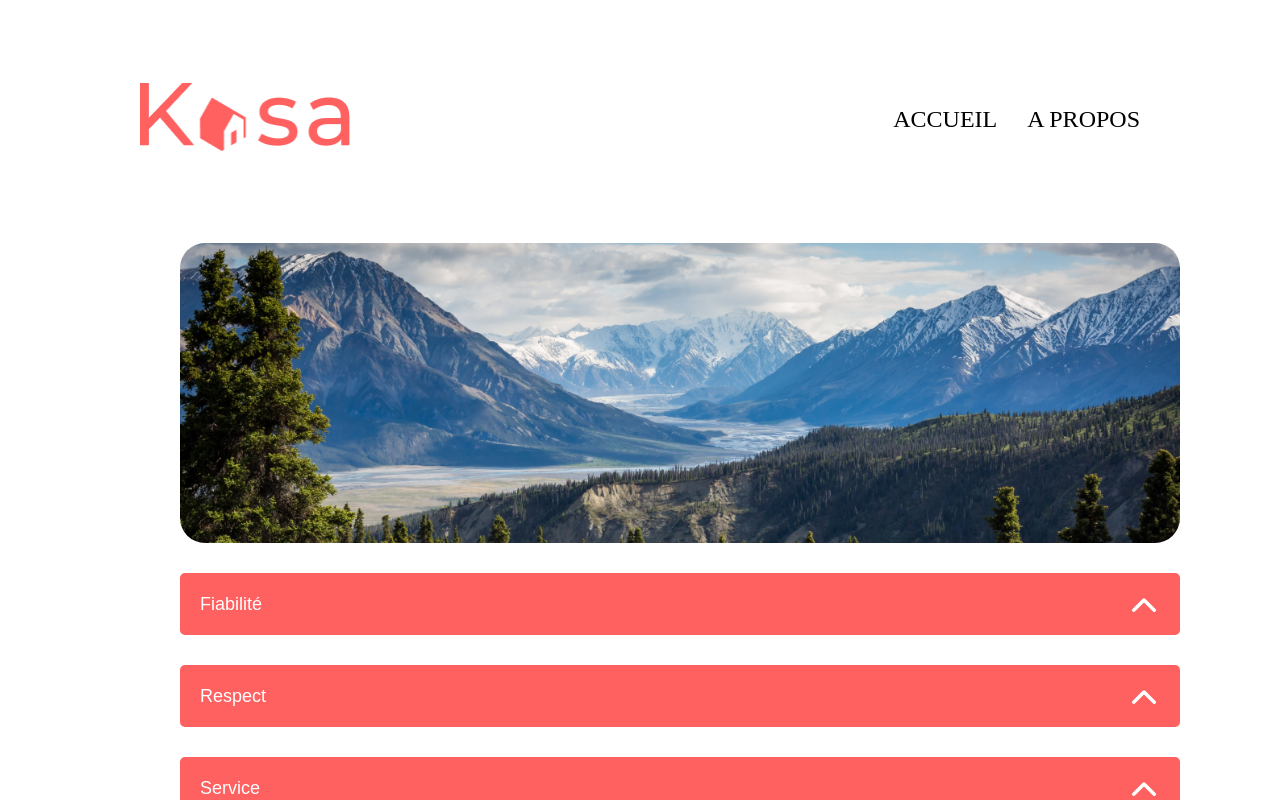
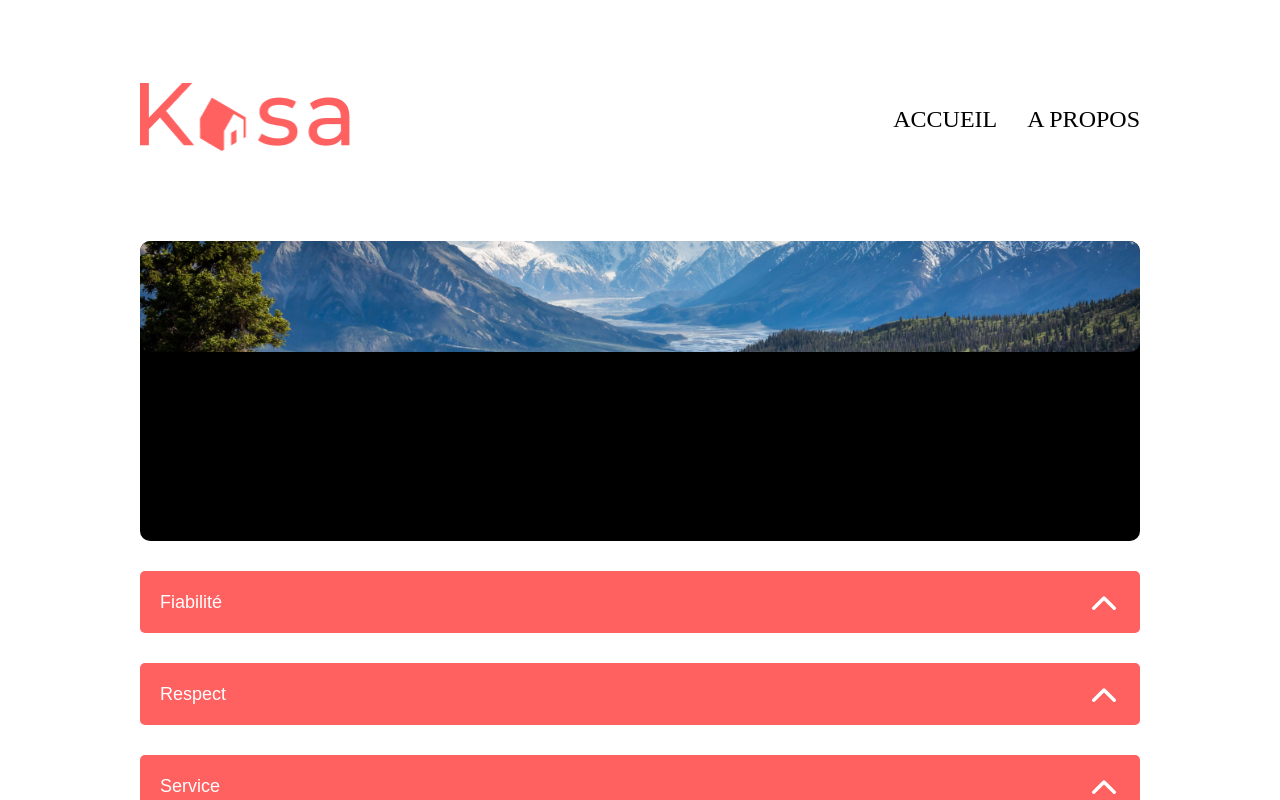
Before and after one commit to samaki8/KASA, a React (Vite) app in the folder Kasa-app/: page /about in a window 1280 px wide. Shown: the top 800 px of the page. Built offline with nearby package versions, Linux system fonts and the light colour scheme.

Commit message:
corrections

```diff
--- a/Kasa-app/index.html
+++ b/Kasa-app/index.html
@@ -1,5 +1,5 @@
 <!doctype html>
-<html lang="en">
+<html lang="fr">
   <head>
     <meta charset="UTF-8" />
     <link rel="icon" type="image/svg+xml" href="/vite.svg" />
--- a/Kasa-app/src/pages/About.jsx
+++ b/Kasa-app/src/pages/About.jsx
@@ -64,7 +64,7 @@ function About() {
 						<ArrowIcon2 className={`ArrowIcon2 ${openSection.service ? 'rotate' : ''}`} />
 					</button>
 					<div className={`content ${openSection.service ? 'active' : ''}`}>
-						<p>Notre équipe se tient à votre disposition pour vous fournir une expérience parfaite. N'hésitez pas à nous contacter si vous avez la moindre question.</p>
+						<p>{"Notre équipe se tient à votre disposition pour vous fournir une expérience parfaite. N'hésitez pas à nous contacter si vous avez la moindre question."}</p>
 					</div>
 				</div>
 
@@ -77,7 +77,7 @@ function About() {
 						<ArrowIcon2 className={`ArrowIcon2 ${openSection.securite ? 'rotate' : ''}`} />
 					</button>
 					<div className={`content ${openSection.securite ? 'active' : ''}`}>
-						<p>La sécurité est la priorité de Kasa. Aussi bien pour nos hôtes que pour les voyageurs, chaque logement correspond aux critères de sécurité établis par nos services. En laissant une note aussi bien à l'hôte qu'au locataire, cela permet à nos équipes de vérifier que les standards sont bien respectés.</p>
+						<p>{"La sécurité est la priorité de Kasa. Aussi bien pour nos hôtes que pour les voyageurs, chaque logement correspond aux critères de sécurité établis par nos services. En laissant une note aussi bien à l'hôte qu'au locataire, cela permet à nos équipes de vérifier que les standards sont bien respectés."}</p>
 					</div>
 				</div>
 			</div>
--- a/Kasa-app/src/styles/About.css
+++ b/Kasa-app/src/styles/About.css
@@ -3,21 +3,26 @@
   flex-direction: column;
   align-items: center;
   width: 100%;
-  padding: 20px;
+  padding: 19px 0;
 }
+
 .about .banner {
   width: 100%;
-  height: 223px;
+  height: 111px;
   margin-bottom: 30px;
-  border-radius: 25px;
+  border-radius: 10px;
   overflow: hidden;
+  background: #000;
+  mix-blend-mode: darken;
 }
+
 .about .banner img {
   width: 100%;
-  height: 100%;
-  -o-object-fit: cover;
-     object-fit: cover;
+  height: 111px;
+  object-fit: cover;
+  border-radius: 10px;
 }
+
 .about .values-container {
   width: 100%;
   max-width: 1023px;
@@ -25,9 +30,11 @@
   flex-direction: column;
   gap: 30px;
 }
+
 .about .values-container .value-item {
   width: 100%;
 }
+
 .about .values-container .value-item .collapsible {
   width: 100%;
   padding: 10px 20px;
@@ -42,13 +49,16 @@
   justify-content: space-between;
   align-items: center;
 }
+
 .about .values-container .value-item .collapsible .ArrowIcon2 {
   transition: transform 0.3s ease;
   transform-origin: center;
 }
+
 .about .values-container .value-item .collapsible .ArrowIcon2.rotate {
   transform: rotate(180deg);
 }
+
 .about .values-container .value-item .content {
   background-color: #F6F6F6;
   color: #FF6060;
@@ -57,10 +67,12 @@
   transition: max-height 0.3s ease;
   border-radius: 0 0 5px 5px;
 }
+
 .about .values-container .value-item .content.active {
   max-height: 500px;
   padding: 20px;
 }
+
 .about .values-container .value-item .content p {
   margin: 0;
   font-size: 12px;
@@ -69,7 +81,7 @@
 
 @media only screen and (min-width: 768px) {
   .about {
-    padding: 40px;
+    padding: 38px 0px;
   }
   .about .banner {
     height: 300px;
@@ -81,4 +93,4 @@
   .about .values-container .value-item .content p {
     font-size: 16px;
   }
-}/*# sourceMappingURL=About.css.map */
+}
--- a/Kasa-app/src/styles/About.min.css
+++ b/Kasa-app/src/styles/About.min.css
@@ -1 +1 @@
-.about{display:flex;flex-direction:column;align-items:center;width:100%;padding:20px}.about .banner{width:100%;height:223px;margin-bottom:30px;border-radius:25px;overflow:hidden}.about .banner img{width:100%;height:100%;object-fit:cover}.about .values-container{width:100%;max-width:1023px;display:flex;flex-direction:column;gap:30px}.about .values-container .value-item{width:100%}.about .values-container .value-item .collapsible{width:100%;padding:10px 20px;background-color:#FF6060;color:white;border:none;border-radius:5px;text-align:left;font-size:13px;cursor:pointer;display:flex;justify-content:space-between;align-items:center}.about .values-container .value-item .collapsible .ArrowIcon2{transition:transform 0.3s ease;transform-origin:center}.about .values-container .value-item .collapsible .ArrowIcon2.rotate{transform:rotate(180deg)}.about .values-container .value-item .content{background-color:#F6F6F6;color:#FF6060;max-height:0;overflow:hidden;transition:max-height 0.3s ease;border-radius:0 0 5px 5px}.about .values-container .value-item .content.active{max-height:500px;padding:20px}.about .values-container .value-item .content p{margin:0;font-size:12px;line-height:142.6%}@media only screen and (min-width: 768px){.about{padding:40px}.about .banner{height:300px}.about .values-container .value-item .collapsible{font-size:18px;padding:15px 20px}.about .values-container .value-item .content p{font-size:16px}}
+.about{display:flex;flex-direction:column;align-items:center;width:100%;padding:19px 0}.about .banner{width:100%;height:111px;margin-bottom:30px;border-radius:10px;overflow:hidden;background:#000;mix-blend-mode:darken}.about .banner img{width:100%;height:111px;object-fit:cover;border-radius:10px}.about .values-container{width:100%;max-width:1023px;display:flex;flex-direction:column;gap:30px}.about .values-container .value-item{width:100%}.about .values-container .value-item .collapsible{width:100%;padding:10px 20px;background-color:#FF6060;color:white;border:none;border-radius:5px;text-align:left;font-size:13px;cursor:pointer;display:flex;justify-content:space-between;align-items:center}.about .values-container .value-item .collapsible .ArrowIcon2{transition:transform 0.3s ease;transform-origin:center}.about .values-container .value-item .collapsible .ArrowIcon2.rotate{transform:rotate(180deg)}.about .values-container .value-item .content{background-color:#F6F6F6;color:#FF6060;max-height:0;overflow:hidden;transition:max-height 0.3s ease;border-radius:0 0 5px 5px}.about .values-container .value-item .content.active{max-height:500px;padding:20px}.about .values-container .value-item .content p{margin:0;font-size:12px;line-height:142.6%}@media only screen and (min-width: 768px){.about{padding:38px 0px}.about .banner{height:300px}.about .values-container .value-item .collapsible{font-size:18px;padding:15px 20px}.about .values-container .value-item .content p{font-size:16px}}
--- a/Kasa-app/src/styles/About.sass
+++ b/Kasa-app/src/styles/About.sass
@@ -3,19 +3,23 @@
     flex-direction: column
     align-items: center
     width: 100%
-    padding: 20px
+    padding: 19px 0
 
     .banner
         width: 100%
-        height: 223px
+        height: 111px
         margin-bottom: 30px
-        border-radius: 25px
+        border-radius: 10px
         overflow: hidden
-
+        //opacity: 0.3
+        background: #000
+        mix-blend-mode: darken
         img
             width: 100%
-            height: 100%
+            height: 111px
             object-fit: cover
+            border-radius: 10px
+            //filter: brightness(0.5)
 
     .values-container
         width: 100%
@@ -67,7 +71,7 @@
 
 @media only screen and (min-width: 768px)
     .about
-        padding: 40px
+        padding: 38px 0px
 
         .banner
             height: 300px
--- a/Kasa-app/src/styles/AnnoncesGrid.css
+++ b/Kasa-app/src/styles/AnnoncesGrid.css
@@ -1,7 +1,9 @@
 .annonces-container {
-  padding: 50px 56px 50px 43px;
+  padding: 20px;
   border-radius: 25px;
   background: #F6F6F6;
+  display: flex;
+  justify-content: center;
 }
 
 .annonces-grid {
@@ -9,11 +11,15 @@
   gap: 22px;
   grid-template-columns: 1fr;
 }
+
 .annonces-grid.desktop {
   grid-template-columns: repeat(3, 1fr);
 }
+
 .annonces-grid.mobile {
   grid-template-columns: 1fr;
+  justify-items: center;
+  margin: 0 auto;
 }
 
 .annonce-card {
@@ -26,8 +32,7 @@
 .annonce-image {
   width: 335px;
   height: 255px;
-  -o-object-fit: cover;
-     object-fit: cover;
+  object-fit: cover;
   flex-shrink: 0;
   border-radius: 10px;
   background: linear-gradient(180deg, rgba(255, 255, 255, 0) 0%, rgba(10, 10, 10, 0) 42%, rgba(4, 4, 4, 0.2) 99.99%, rgba(0, 0, 0, 0.5) 100%);
@@ -46,6 +51,9 @@
 }
 
 @media only screen and (min-width: 481px) {
+  .annonces-container {
+    padding: 56px 50PX;
+  }
   .annonces-grid {
     grid-template-columns: repeat(3, 1fr);
     gap: 60px 50px;
@@ -58,4 +66,4 @@
     width: 340px;
     height: 340px;
   }
-}/*# sourceMappingURL=AnnoncesGrid.css.map */
+}
--- a/Kasa-app/src/styles/AnnoncesGrid.min.css
+++ b/Kasa-app/src/styles/AnnoncesGrid.min.css
@@ -1 +1 @@
-.annonces-container{padding:50px 56px 50px 43px;border-radius:25px;background:#F6F6F6}.annonces-grid{display:grid;gap:22px;grid-template-columns:1fr}.annonces-grid.desktop{grid-template-columns:repeat(3, 1fr)}.annonces-grid.mobile{grid-template-columns:1fr}.annonce-card{position:relative;border-radius:10px;width:335px;height:255px}.annonce-image{width:335px;height:255px;object-fit:cover;flex-shrink:0;border-radius:10px;background:linear-gradient(180deg, rgba(255,255,255,0) 0%, rgba(10,10,10,0) 42%, rgba(4,4,4,0.2) 99.99%, rgba(0,0,0,0.5) 100%)}.annonce-title{position:absolute;bottom:0;left:0;right:0;padding:15px;color:white;margin:0;font-size:18px;text-align:start}@media only screen and (min-width: 481px){.annonces-grid{grid-template-columns:repeat(3, 1fr);gap:60px 50px}.annonce-image{width:340px;height:340px}.annonce-card{width:340px;height:340px}}
+.annonces-container{padding:20px;border-radius:25px;background:#F6F6F6;display:flex;justify-content:center}.annonces-grid{display:grid;gap:22px;grid-template-columns:1fr}.annonces-grid.desktop{grid-template-columns:repeat(3, 1fr)}.annonces-grid.mobile{grid-template-columns:1fr;justify-items:center;margin:0 auto}.annonce-card{position:relative;border-radius:10px;width:335px;height:255px}.annonce-image{width:335px;height:255px;object-fit:cover;flex-shrink:0;border-radius:10px;background:linear-gradient(180deg, rgba(255,255,255,0) 0%, rgba(10,10,10,0) 42%, rgba(4,4,4,0.2) 99.99%, rgba(0,0,0,0.5) 100%)}.annonce-title{position:absolute;bottom:0;left:0;right:0;padding:15px;color:white;margin:0;font-size:18px;text-align:start}@media only screen and (min-width: 481px){.annonces-container{padding:56px 50PX}.annonces-grid{grid-template-columns:repeat(3, 1fr);gap:60px 50px}.annonce-image{width:340px;height:340px}.annonce-card{width:340px;height:340px}}
```
Also changed, not shown: Kasa-app/src/styles/AnnoncesGrid.sass (+8 -1 lines), Kasa-app/src/styles/FicheLogement.css (+44 -3 lines), Kasa-app/src/styles/FicheLogement.sass (+17 -0 lines), Kasa-app/src/styles/FicheLogement.min.css.
